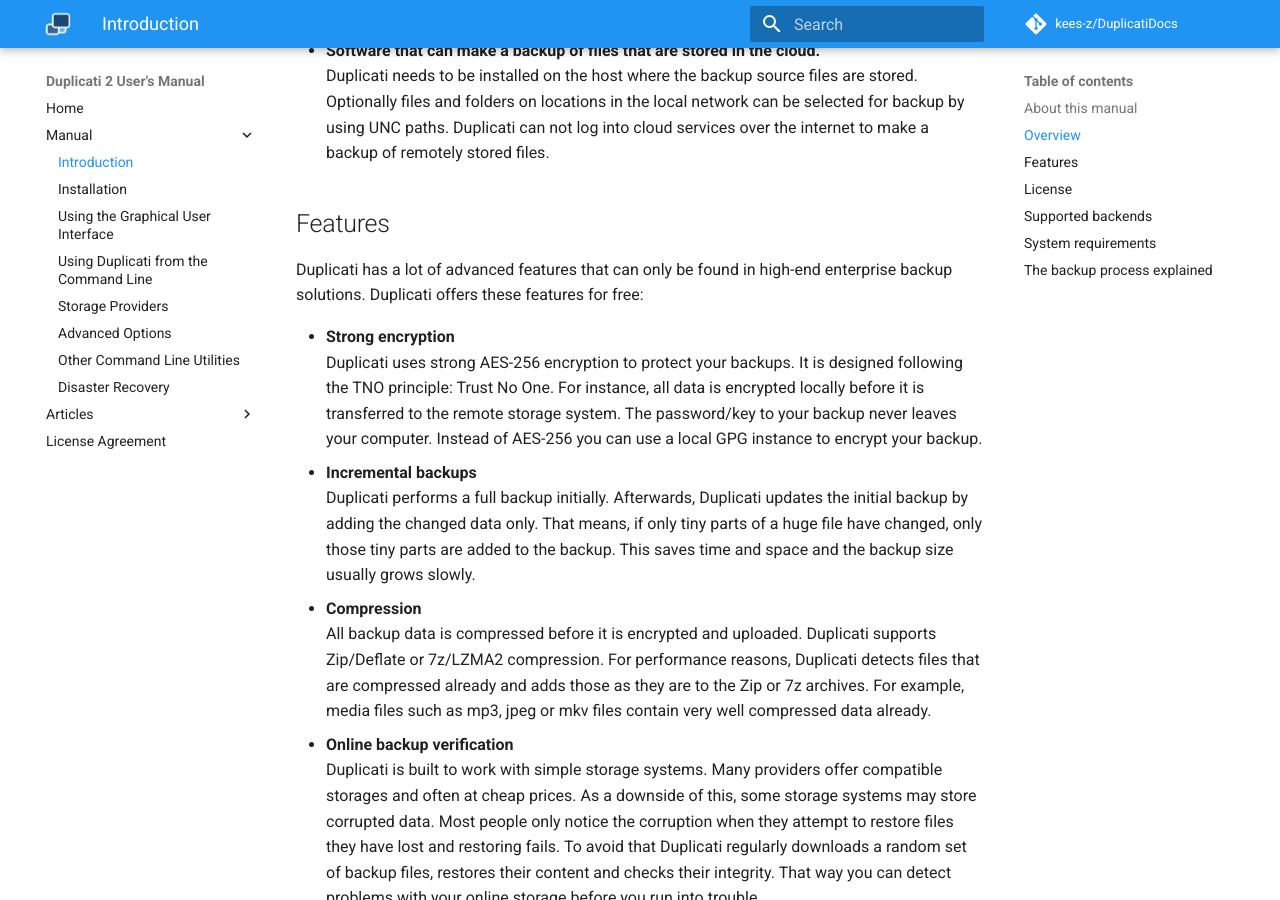
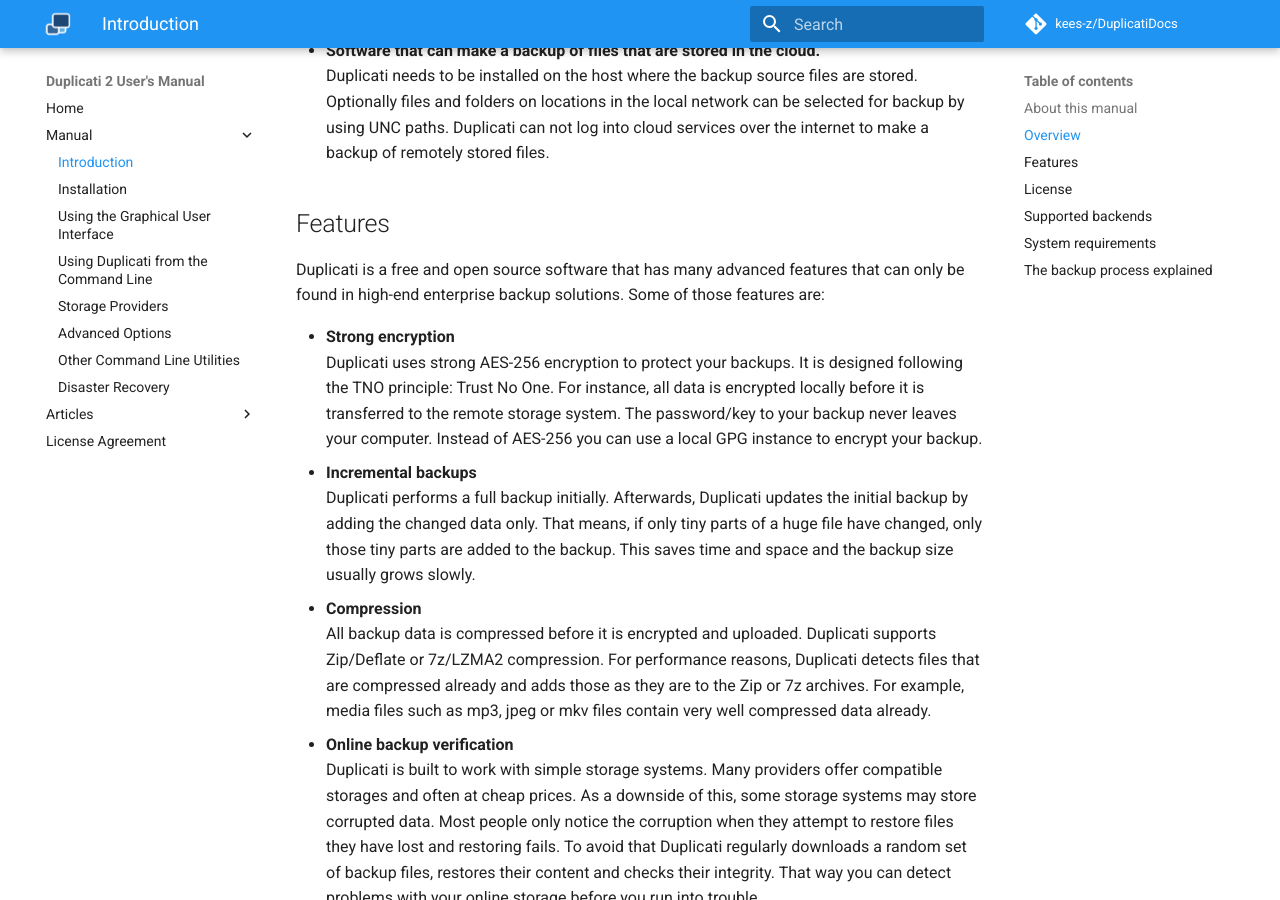
Before and after one commit to kees-z/DuplicatiDocs, an MkDocs documentation site: the page built from docs/01-introduction.md, in a window 1280 px wide and 900 px high, scrolled down 1819 px. Built offline with MkDocs 1.6.1 and Material for MkDocs 9.7.7, drawn with Linux system fonts in a browser that asks for light colours; comment, search, counter and statistics services are not loaded; old or Windows-style settings are respelled for this version of MkDocs.

Commit message:
edited features.

```diff
--- a/docs/01-introduction.md
+++ b/docs/01-introduction.md
@@ -53,7 +53,7 @@ Duplicati needs to be installed on the host where the backup source files are st
 
 ## Features
 
-Duplicati has a lot of advanced features that can only be found in high-end enterprise backup solutions. Duplicati offers these features for free:
+Duplicati is a free and open source software that has many advanced features that can only be found in high-end enterprise backup solutions. Some of those features are:
 
 * **Strong encryption**
 Duplicati uses strong AES-256 encryption to protect your backups. It is designed following the TNO principle: Trust No One. For instance, all data is encrypted locally before it is transferred to the remote storage system. The password/key to your backup never leaves your computer. Instead of AES-256 you can use a local GPG instance to encrypt your backup.
```
